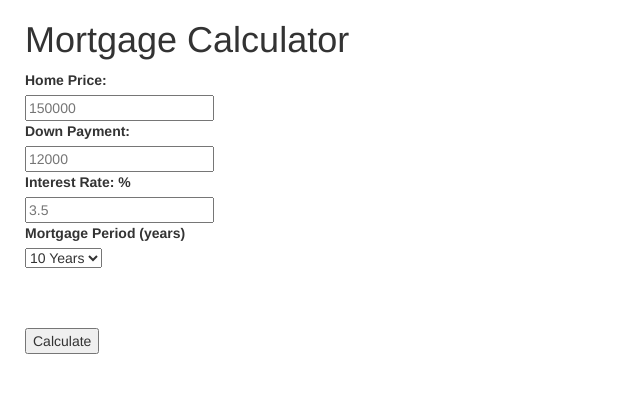
After one commit to ChichoTV/predictive-housing, a Flask app: template templates/mortgage.html in a window 1280 px wide. The commit adds this page. Shown: the top 393 px of the page, without its empty margins (0-640 px from the left). Run offline with Flask 2, Linux system fonts and the light colour scheme; the template is opened without the code that fills it, so the values that code supplies are empty; parts of the project's set-up code (start-up, migrations or seed data) failed here and were passed over; some libraries are stand-ins or nearby versions.

Commit message:
starrting to rework htlm, css, js routeses
starrting to rework htlm, css, js routes

```diff
--- /dev/null
+++ b/static/css/mortgagestyle.css
@@ -0,0 +1,3 @@
+body{
+    padding-left: 25px;
+}
--- /dev/null
+++ b/static/mortgage.js
@@ -0,0 +1,39 @@
+// var homePrice = $("#HomePrice").node.value()
+
+// console.log(homePrice)
+// var downPayment = $("#DownPayment").val();
+// var interestRate = $("#Interest").val();
+// var mortgagePeriod = getSelectedOption("SelectTerm")
+// console.log(mortgagePeriod);
+var homePrice = 150000
+console.log(homePrice)
+var downPayment = 12000
+var interestRate = 3.5
+var mortgagePeriod = 15
+
+// function MortgageCalculator(){
+    let i = (interestRate/100)/12;
+    let t = mortgagePeriod*12;
+    let Value = homePrice - downPayment;
+    let mortgagePayment = (Value)*((i*((1+i)**t))/(((1+i)**t)-1));
+    // document.getElementById("Monthly_Mortgage").innerHTML=`The monthly mortgage payment is: ${mortagePayment}`;
+    console.log(mortgagePayment)
+    // return mortgagePayment;
+
+
+// }
+// MortgageCalculator();
+
+// function getSelectedOption(selectID){
+//     let htmlElement = document.getElementById(selectID);
+//     for (let i = 0; i < htmlElement.options.length; i++){
+//         let option = htmlElement.options[i];
+//         if(option.selected == true){
+//             return option;
+//         }
+//     }
+//     return null
+// }
+
+
+// d3.select("#MortgageCalc_Button").on("click", MortgageCalculator)
--- /dev/null
+++ b/templates/mortgage.html
@@ -0,0 +1,50 @@
+<!DOCTYPE html>
+<html lang="en">
+<head>
+    <meta charset="UTF-8">
+    <meta name="viewport" content="width=device-width, initial-scale=1.0">
+    <title>MortgagePage</title>
+    <link rel="stylesheet" href="https://maxcdn.bootstrapcdn.com/bootstrap/3.3.7/css/bootstrap.min.css">
+    <link rel="stylesheet" href="mortgagestyle.css">
+</head>
+<body>
+
+
+    <h1>Mortgage Calculator</h1>
+
+<form>
+  <label for="HomePrice">Home Price:</label><br>
+  <input type="text" id="HomePrice" name="HomePrice" value="" placeholder="150000"><br>
+  <label for="DownPayment">Down Payment:</label><br>
+  <input type="text" id="DownPayment" name="DownPayment" value="" placeholder="12000"><br>
+  <label for="Interest">Interest Rate: %</label><br>
+  <input type="text" id="Interest" name="Interest" value="" placeholder="3.5"><br>
+</form>
+<label for = "SelectTerm">Mortgage Period (years)</label><br>
+<select id="SelectTerm" onchange= >
+    <option value = "10">10 Years</option>
+    <option value = "15">15 Years</option>
+    <option value = "20">20 Years</option>
+    <option value = "30">30 Years</option>
+    </select><br><br><br><br>
+
+<button id = "MortgageCalc_Button" value = "Calculate" onclick="MortgageCalculator()">Calculate</button><br>
+<br>
+
+<h2 id = "Monthly_Mortgage"></h2>
+
+
+
+
+
+
+      <script src="https://stackpath.bootstrapcdn.com/bootstrap/4.1.3/js/bootstrap.min.js" integrity="sha384-ChfqqxuZUCnJSK3+MXmPNIyE6ZbWh2IMqE241rYiqJxyMiZ6OW/JmZQ5stwEULTy" crossorigin="anonymous"></script>
+      <script src="https://d3js.org/d3.v5.min.js"></script>
+
+      <script src="https://cdnjs.cloudflare.com/ajax/libs/d3/5.5.0/d3.js"></script>
+      <script src="https://ajax.googleapis.com/ajax/libs/jquery/3.5.1/jquery.min.js"></script>
+      <script src="https://cdn.plot.ly/plotly-latest.min.js"></script>
+      <script src="mortgage.js"></script>
+
+</body>
+</html>
```
Also changed, not shown: static/calc.js (+21 -6 lines), templates/calculation.html (+9 -27 lines).
